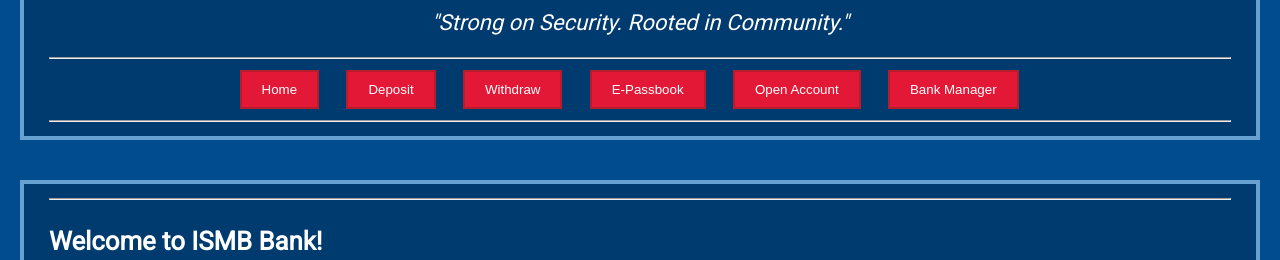
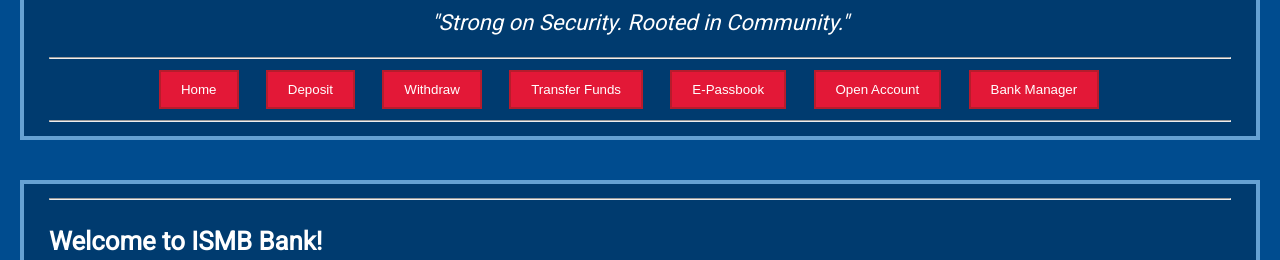
Before and after one commit to ismbbank/ISMB-Bank, a plain HTML site: page index.html in a window 1280 px wide. Shown: the part 259-519 px from the top of the page. Drawn offline with Linux system fonts and the light colour scheme.

Commit message:
Update index.html

```diff
--- a/index.html
+++ b/index.html
@@ -119,6 +119,10 @@ Deposit
 <button id="b-home">
 Withdraw
 </button></a>&nbsp;&nbsp;&nbsp;&nbsp;
+<a href="https://ismb-bank-transferfunds.netlify.app" target="button">
+<button id="b-home">
+Transfer Funds
+</button></a>&nbsp;&nbsp;&nbsp;&nbsp;
 <a href="https://ismb-bank-epassbook.netlify.app" target="button">
 <button id="b-home">
 E-Passbook
```
